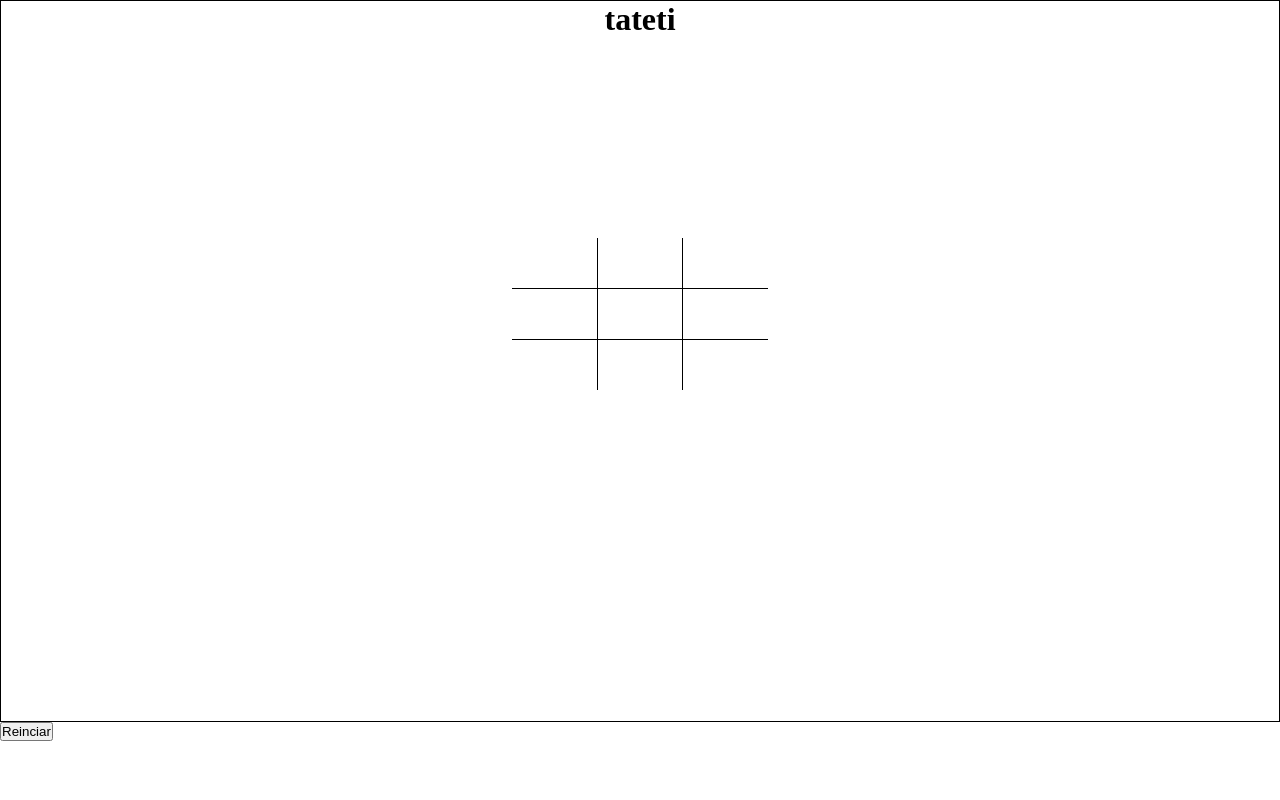
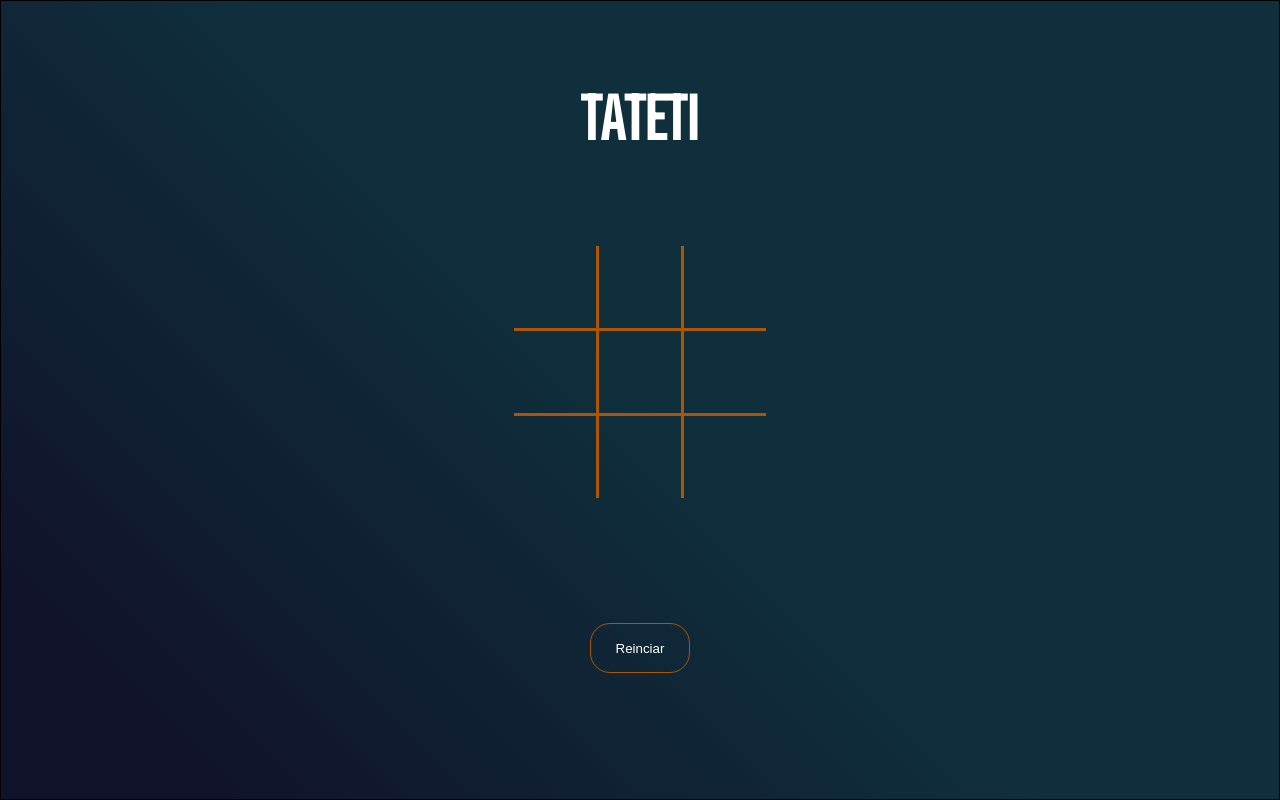
Before and after one commit to leonelSubelza/tateti, a plain HTML site: page app/index.html in a window 1280 px wide. Both pictures are taken after a click on the button "Reinciar". Drawn offline with Linux system fonts and the light colour scheme.

Commit message:
Se agregan cambios al diseño

```diff
--- a/app/app.js
+++ b/app/app.js
@@ -1,3 +1,5 @@
+const mensaje = document.getElementById("tabla__msj");
+
 const boton = document.querySelector(".boton-reincio");
 
 let posiciones = ['00','01','02',
@@ -23,15 +25,15 @@ document.querySelectorAll(".casillero").forEach( casilla => {
             if(posDisponibles.length > 0 && !verificarGanador('X')){
                 setTimeout( () => {
                     botJugar();
-
+                    if(verificarGanador('O')){
+                        terminarJuego('O');
+                    }
                 },500);
 
-                if(verificarGanador('O')){
-                    terminarJuego();
-                }
+
 
             }else{
-                terminarJuego();
+                terminarJuego('X');
             }
         }
     });
@@ -48,6 +50,8 @@ boton.addEventListener('click', () => {
         casilla.innerHTML = '';
     });
     terminoJuego= false;
+    mensaje.classList.remove("mostrar-msj");
+    mensaje.innerHTML = '';
 });
 
 
@@ -75,7 +79,7 @@ const actualizarPosiciones = (casilla,valor) =>{
 };
 
 
-const botJugar = () => {
+const botJugar = async () => {
     const pos = elegirPosAleatoria();
     const casilla = document.getElementById(posDisponibles[pos]);
     escribirCasilla(casilla,'O');
@@ -89,6 +93,7 @@ const elegirPosAleatoria = () => {
 
 
 const verificarGanador = (Jugador) => {
+    console.log("verificando ganador para: "+Jugador)
     let hayGanador = true;
     //verifica horizontal en las tres filas
     for(let i=0; i<tablero.length; i++){
@@ -132,7 +137,10 @@ const verificarGanador = (Jugador) => {
 };
 
 
-const terminarJuego = () => {
+
+const terminarJuego = (Jugador) => {
     console.log('termino el juego')
     terminoJuego = true;
+    mensaje.innerHTML =`Ganan las ${Jugador}`;
+    mensaje.classList.add('mostrar-msj');
 }
--- a/app/index.html
+++ b/app/index.html
@@ -12,10 +12,10 @@
 <body>
     <div class="contenedor">
         <header class="header">
-            <h1>tateti</h1>
+            <h1>TATETI</h1>
         </header>
-        <div class="contenedor__tabla">
-            <table class="tabla">
+        <div class="contenedor__tabla" id="contenedor__tabla">
+            <table class="tabla" id="tabla">
                 <tr id="0">
                     <td class="casillero" id="00"></td>
                     <td class="casillero" id="01"></td>
@@ -32,9 +32,11 @@
                     <td class="casillero" id="22"></td>
                 </tr>
             </table>
+            <div class="tabla__msj" id="tabla__msj"></div>
         </div>
+        <button class="boton-reincio">Reinciar</button>
     </div>
-    <button class="boton-reincio">Reinciar</button>
+
 
     <script src="app.js"></script>
 </body>
--- a/app/style.css
+++ b/app/style.css
@@ -1,31 +1,64 @@
-*{
+@import url('https://fonts.googleapis.com/css2?family=Teko:wght@300&display=swap');
+@import url('https://fonts.googleapis.com/css2?family=Indie+Flower&display=swap');
+
+
+:root{
+    --background: #0f2f3c;
+    --black: #10122b;
+    --tablero: #af5500;
+}
+
+html, body{
+    height:100%;
     margin:0;
-    padding: 0;
+    display: flex;
+    flex-direction: column;
+    background: linear-gradient(225deg, var(--background) 1%, var(--background) 50%, var(--black) 90%, var(--black) 100%);
+    color: #fff;
+    font-family: 'Teko', sans-serif;
 
+}
+
+.header{
+    margin-top: -100px;
 }
 
 .contenedor{
     display: flex;
     align-items: center;
     flex-direction: column;
+    justify-content: space-evenly;
+    height: 100%;
+    border: 1px solid black;
+}
 
-    height: 90vh;
-    border: 1px solid black;
+h1{
+    font-size: 70px;
+}
+
+.contenedor__tabla{
+    margin: 0 50%;
+    display: flex;
+    flex-direction: column;
 }
 
 .tabla{
     text-align: center;
-    margin: 200px auto;
     width: 20%;
     height: 20%;
     table-layout: fixed;
     border-collapse: collapse;
+    transition: 3s text;
+
+    font-family: 'Indie Flower', cursive;
+    font-size: 40px;
+    margin-top: -100px;
 }
 
 th, td{
-    border: 1px solid black;
-    height: 50px;
-    width: 50px;
+    border: 3px solid var(--tablero);
+    height: 80px;
+    width: 80px;
 }
 
 td[id='00']{
@@ -59,3 +92,33 @@ td[id='22']{
     border-right: none;
     border-bottom: none;
 }
+
+
+.boton-reincio{
+    height: 50px;
+    width: 100px;
+    background-color: transparent;
+    border: 1px solid var(--tablero);
+    color: white;
+    border-radius: 20px;
+}
+
+.boton-reincio:hover{
+    background-color: var(--tablero);
+}
+
+.tabla__msj{
+    position: absolute;
+    display: none;
+    width: 250px;
+    height: 30px;
+    top: 66%;
+    margin: 20px auto;
+    font-size: 30px;
+    text-align: center;
+}
+
+.mostrar-msj{
+    display: block;
+
+}
```
